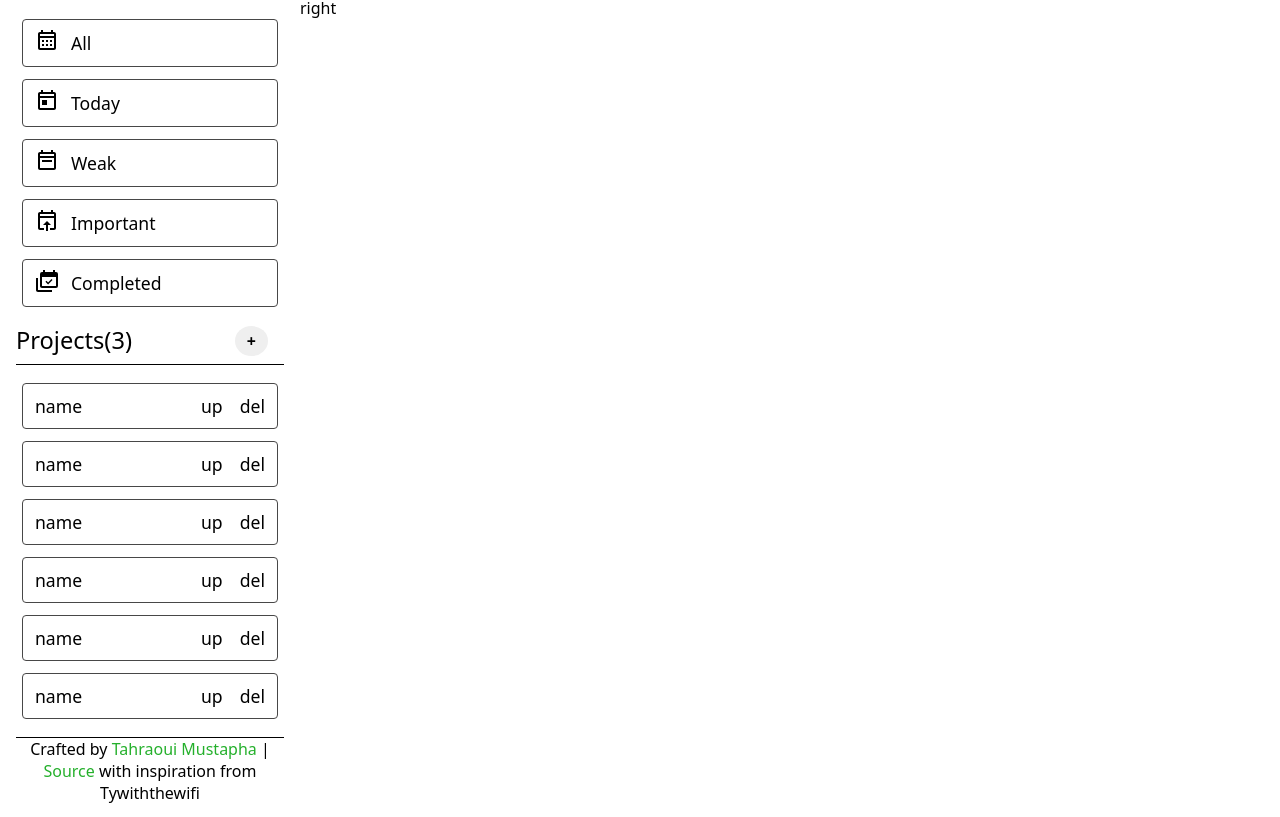
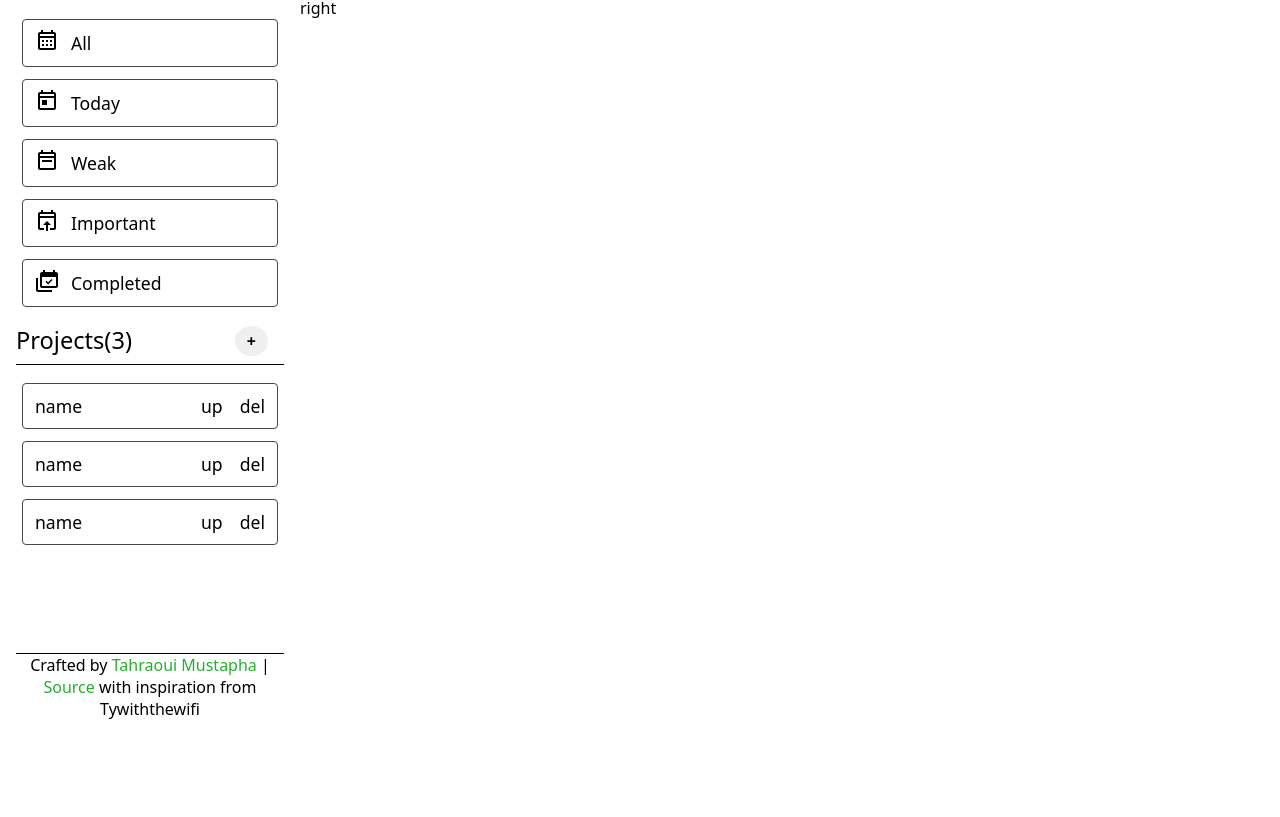
Before and after one commit to TahraouiMustapha/Todo-List-The-Odin-Project, a website built with webpack: page src/template.html in a window 1280 px wide. Shown: the part 67-884 px from the top of the page. After the commit the page ends 800 px from the top, so only its background shows below. Built offline with nearby package versions, Linux system fonts and the light colour scheme.

Commit message:
Fix : Fix the scrolling bug of projects section (menu bar)

```diff
--- a/src/style.css
+++ b/src/style.css
@@ -40,6 +40,7 @@ header {
 
 .main {
     flex-grow: 1;
+    max-height: calc(100% - 64px);
     display: flex;
 }
 
@@ -53,6 +54,7 @@ header {
     padding: 16px var(--left-padding) ;
     display: grid;
     grid-template-rows: 300px 1fr 64px;
+    overflow-y: auto;
 }
 
 .task-classifications {
--- a/src/template.html
+++ b/src/template.html
@@ -65,27 +65,8 @@
                             <div class="icon-delete">del</div>
                         </div>
                     </div>
-                    <div>
-                        <p class="name">name</p>
-                        <div class="icons-container">
-                            <div class="icon-update">up</div>
-                            <div class="icon-delete">del</div>
-                        </div>
-                    </div>
-                    <div>
-                        <p class="name">name</p>
-                        <div class="icons-container">
-                            <div class="icon-update">up</div>
-                            <div class="icon-delete">del</div>
-                        </div>
-                    </div>
-                    <div>
-                        <p class="name">name</p>
-                        <div class="icons-container">
-                            <div class="icon-update">up</div>
-                            <div class="icon-delete">del</div>
-                        </div>
-                    </div>
+
+
                 </div>
             </div>
             <div class="footer">Crafted by
```
